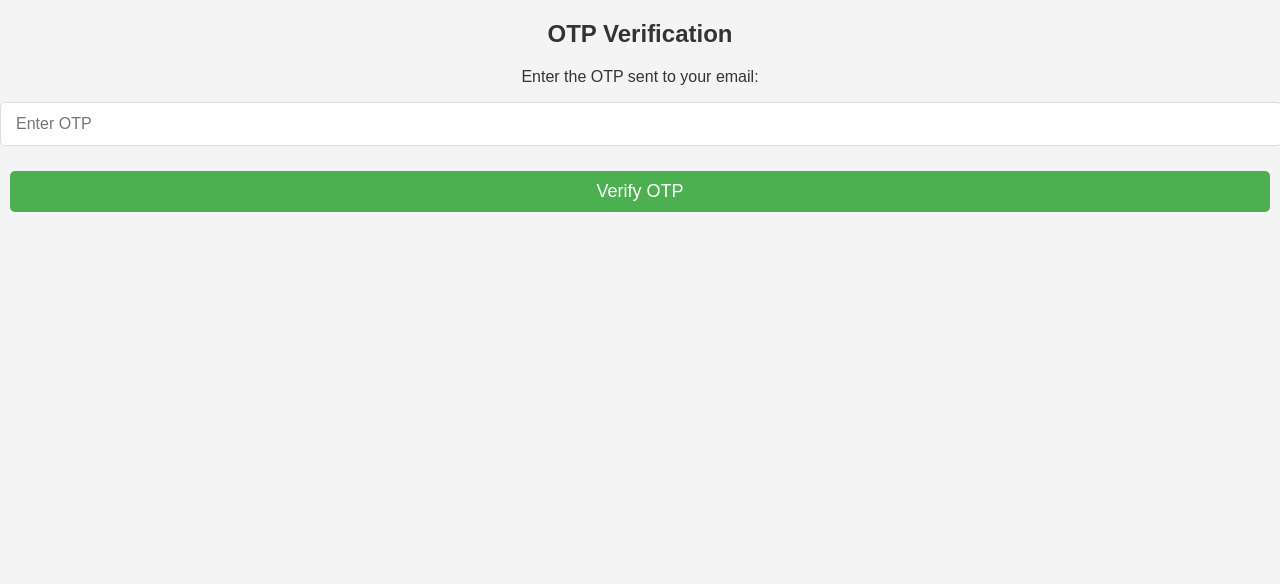
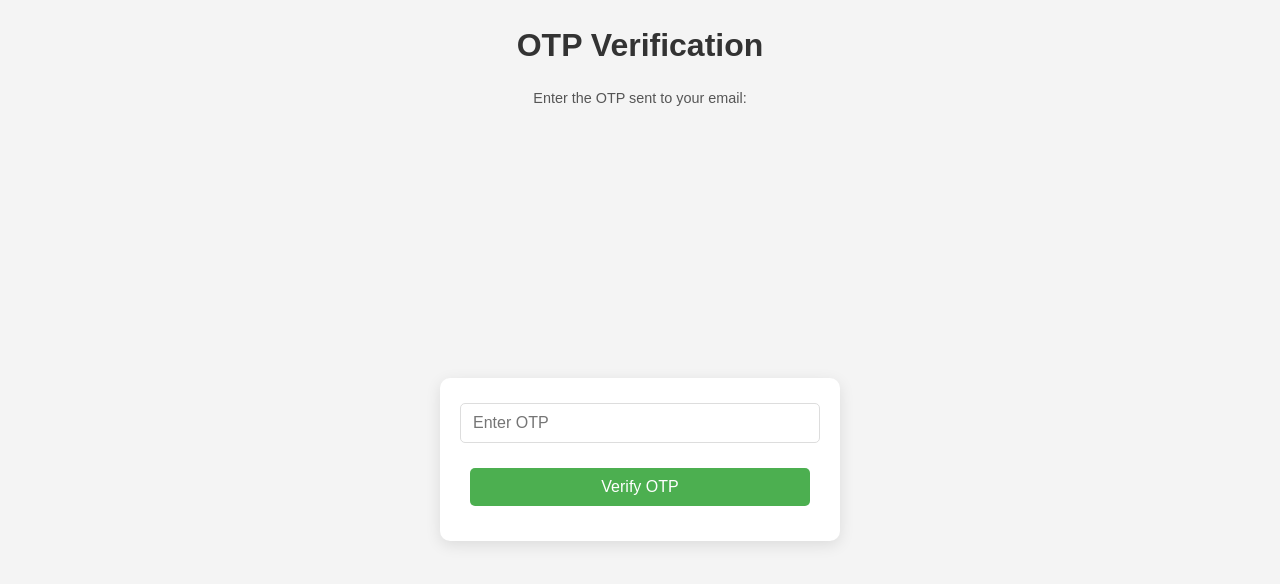
Before and after one commit to scriptforprince7/bharat-digital-frontend-react, a React (Create React App) app: page /otp-verification in a window 1280 px wide. Shown: the top 584 px of the page. Built offline with nearby package versions, Linux system fonts and the light colour scheme.

Commit message:
Verify OTP done

```diff
--- a/src/Auth.css
+++ b/src/Auth.css
@@ -1,4 +1,4 @@
-.auth-container {
+.auth-container, .otp-container {
   display: flex;
   flex-direction: column;
   align-items: center;
@@ -10,14 +10,14 @@
 }
 
 /* Heading Styling */
-.auth-container h2 {
+.auth-container h2, .otp-container h2 {
   font-size: 2rem;
   color: #333;
   margin-bottom: 1rem;
 }
 
 /* Form Container Styling */
-.auth-container form {
+.auth-container form, .otp-container form {
   background: #fff;
   padding: 25px 20px;
   border-radius: 10px;
@@ -32,7 +32,7 @@
 }
 
 /* Input Styling */
-.auth-container input {
+.auth-container input, .otp-container input {
   width: 100%;
   padding: 10px 12px;
   border: 1px solid #ddd;
@@ -51,7 +51,7 @@
 }
 
 /* Button Styling */
-.auth-container button {
+.auth-container button, .otp-container button {
   padding: 10px;
   background: #4caf50;
   color: #fff;
@@ -63,12 +63,12 @@
 }
 
 /* Button Hover */
-.auth-container button:hover {
+.auth-container button:hover, .otp-container button:hover {
   background: #45a049;
 }
 
 /* Paragraph Styling */
-.auth-container p {
+.auth-container p, .otp-container p {
   margin-top: 10px;
   font-size: 0.9rem;
   color: #555;
--- a/src/pages/OtpVerificationPage.jsx
+++ b/src/pages/OtpVerificationPage.jsx
@@ -2,6 +2,7 @@ import React, { useState } from "react";
 import { useNavigate, useLocation } from "react-router-dom";
 import axios from "axios";
 import { toast } from "react-toastify";
+import "../Auth.css";
 
 const OtpVerificationPage = () => {
   const [otp, setOtp] = useState("");
```
